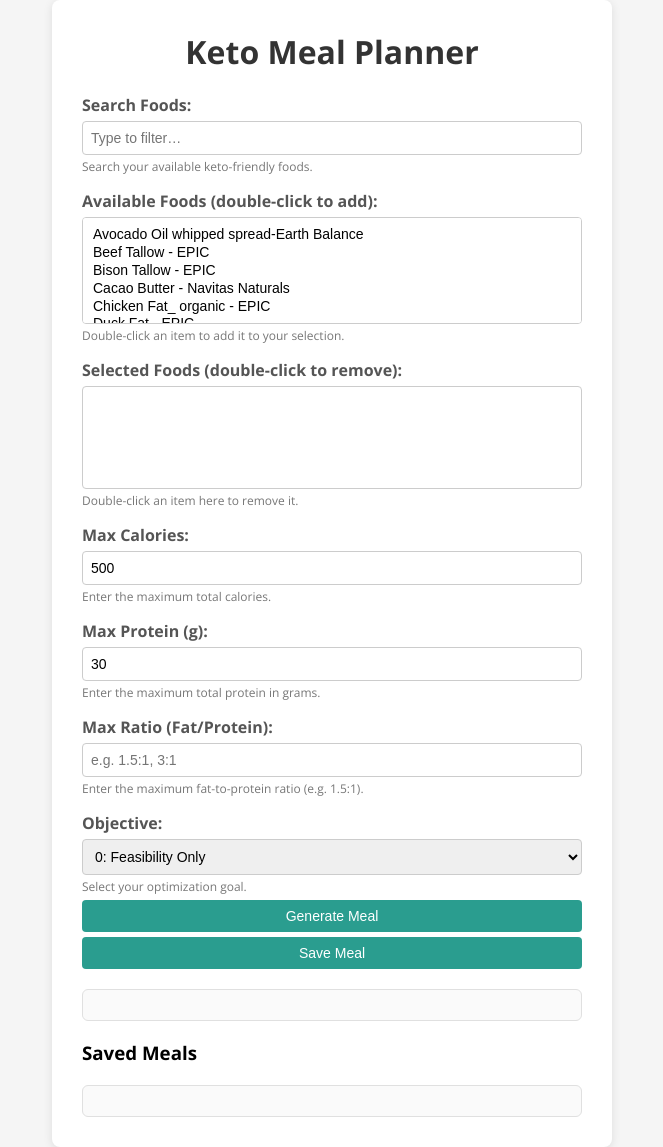
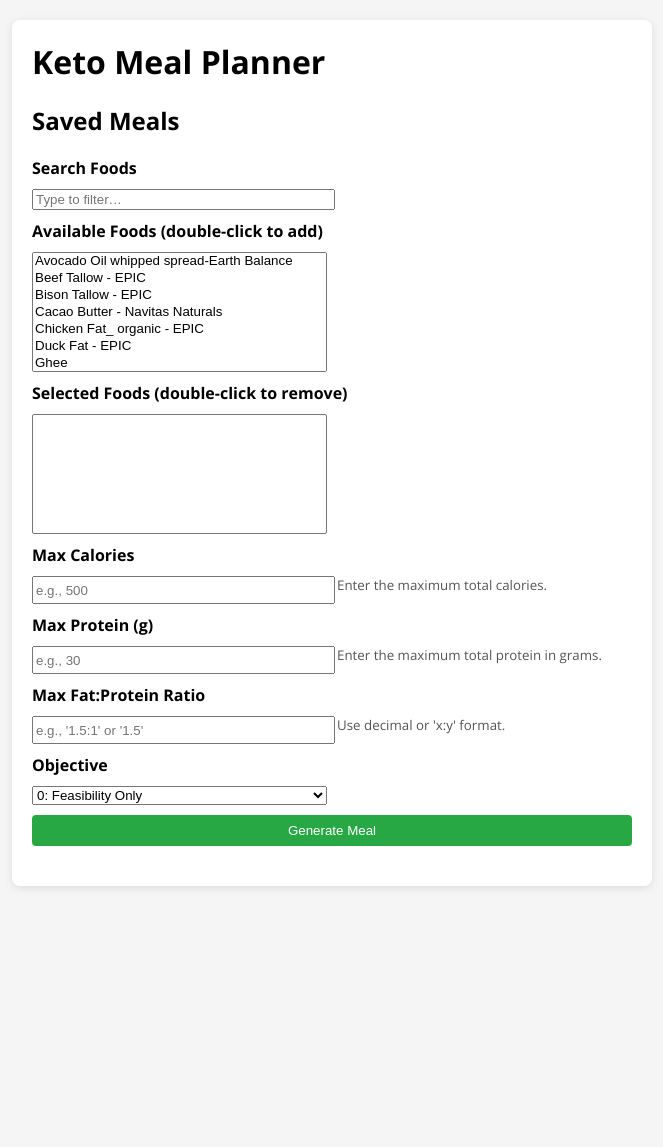
Before and after one commit to truemancd/keto-meal-planner, a Flask app: page / in a window 1280 px wide. Shown: the whole page, without its empty margins (308-971 px from the left). After the commit the page ends 888 px from the top, so only its background shows below. Run offline with Flask 3, Linux system fonts and the light colour scheme; lists and menus that the app fills with data are empty.

Commit message:
index update

```diff
--- a/templates/index.html
+++ b/templates/index.html
@@ -6,248 +6,95 @@
   <title>Keto Meal Planner</title>
   <link href="https://fonts.googleapis.com/css?family=Open+Sans:400,700&display=swap" rel="stylesheet">
   <style>
-    body {
-      margin: 0;
-      padding: 0;
-      font-family: 'Open Sans', sans-serif;
-      background-color: #f5f5f5;
-      display: flex;
-      align-items: center;
-      justify-content: center;
-      min-height: 100vh;
-    }
-    .container {
-      background: #fff;
-      padding: 30px;
-      border-radius: 8px;
-      box-shadow: 0 2px 10px rgba(0,0,0,0.1);
-      max-width: 500px;
-      width: 100%;
-    }
-    h1 {
-      margin-top: 0;
-      text-align: center;
-      color: #333;
-    }
-    label {
-      font-weight: bold;
-      display: block;
-      margin-top: 15px;
-      color: #555;
-    }
-    input, select, button {
-      width: 100%;
-      padding: 8px;
-      margin-top: 5px;
-      border: 1px solid #ccc;
-      border-radius: 4px;
-      font-size: 14px;
-      box-sizing: border-box;
-    }
-    .info {
-      font-size: 12px;
-      color: #777;
-      margin-top: 3px;
-    }
-    button {
-      background-color: #2a9d8f;
-      color: white;
-      border: none;
-      cursor: pointer;
-    }
-    button:hover {
-      background-color: #21867a;
-    }
-    #results, #savedMeals {
-      margin-top: 20px;
-      background: #fafafa;
-      padding: 15px;
-      border-radius: 6px;
-      border: 1px solid #e0e0e0;
-      max-height: 300px;
-      overflow: auto;
-    }
-    .saved-item {
-      margin-bottom: 10px;
-      padding: 8px;
-      border: 1px solid #ddd;
-      border-radius: 4px;
-      background: #fff;
-    }
-    .saved-item button {
-      width: auto;
-      display: inline-block;
-      margin-top: 5px;
-    }
+    body { margin:0; padding:0; font-family:'Open Sans',sans-serif; background:#f5f5f5; display:flex; justify-content:center; align-items:start; min-height:100vh; }
+    .container { background:#fff; padding:20px; margin:20px; border-radius:8px; box-shadow:0 2px 8px rgba(0,0,0,0.1); width:600px; }
+    h1,h2 { margin-top:0; }
+    .input-group { display:grid; grid-template-columns:1fr 1fr; grid-gap:10px; }
+    .input-group label { grid-column:span 2; font-weight:700; }
+    .input-group input, .input-group select, .input-group small { width:100%; }
+    .input-group small { color:#555; margin-bottom:10px; }
+    #foodList, #selectedList { height:120px; }
+    #results { margin-top:20px; }
+    #results table { width:100%; border-collapse:collapse; margin-top:10px; }
+    #results th, #results td { border:1px solid #ddd; padding:8px; text-align:left; }
+    #results th { background:#eee; }
+    #savedMeals { list-style:none; padding:0; }
+    #savedMeals li { background:#fafafa; margin:4px 0; padding:6px; border:1px solid #ddd; display:flex; justify-content:space-between; align-items:center; }
+    button { padding:8px 12px; border:none; border-radius:4px; background:#28a745; color:#fff; cursor:pointer; }
+    button#saveBtn { background:#007bff; }
   </style>
 </head>
 <body>
   <div class="container">
     <h1>Keto Meal Planner</h1>
-
-    <label for="foodSearch">Search Foods:</label>
+    <h2>Saved Meals</h2>
+    <ul id="savedMeals"></ul>
+    <div class="input-group">
+      <label for="foodSearch">Search Foods</label>
       <input id="foodSearch" placeholder="Type to filter…" />
-    <div class="info">Search your available keto-friendly foods.</div>
-
-    <label for="foodSelect">Available Foods (double-click to add):</label>
-    <select id="foodSelect" multiple size="5"></select>
-    <div class="info">Double-click an item to add it to your selection.</div>
-
-    <label for="selectedList">Selected Foods (double-click to remove):</label>
-    <select id="selectedList" multiple size="5"></select>
-    <div class="info">Double-click an item here to remove it.</div>
-
-    <label for="caloriesMax">Max Calories:</label>
-    <input type="number" id="caloriesMax" value="500" />
-    <div class="info">Enter the maximum total calories.</div>
-
-    <label for="proteinMax">Max Protein (g):</label>
-    <input type="number" id="proteinMax" value="30" />
-    <div class="info">Enter the maximum total protein in grams.</div>
-
-    <label for="ratioMax">Max Ratio (Fat/Protein):</label>
-    <input type="text" id="ratioMax" placeholder="e.g. 1.5:1, 3:1" />
-    <div class="info">Enter the maximum fat-to-protein ratio (e.g. 1.5:1).</div>
-
-    <label for="objectiveType">Objective:</label>
+      <label for="foodList">Available Foods (double-click to add)</label>
+      <select id="foodList" multiple></select>
+      <label for="selectedList">Selected Foods (double-click to remove)</label>
+      <select id="selectedList" multiple></select>
+      <label for="caloriesMax">Max Calories</label>
+      <input type="number" id="caloriesMax" placeholder="e.g., 500" />
+      <small>Enter the maximum total calories.</small>
+      <label for="proteinMax">Max Protein (g)</label>
+      <input type="number" id="proteinMax" placeholder="e.g., 30" />
+      <small>Enter the maximum total protein in grams.</small>
+      <label for="ratioMax">Max Fat:Protein Ratio</label>
+      <input type="text" id="ratioMax" placeholder="e.g., '1.5:1' or '1.5'" />
+      <small>Use decimal or 'x:y' format.</small>
+      <label for="objectiveType">Objective</label>
       <select id="objectiveType">
         <option value="0">0: Feasibility Only</option>
-      <option value="1">1: Minimize Total Weight</option>
+        <option value="1">1: Minimize Total Grams</option>
         <option value="2">2: Maximize Protein</option>
         <option value="3">3: Minimize Max Ingredient</option>
         <option value="4">4: Maximize Min Ingredient</option>
       </select>
-    <div class="info">Select your optimization goal.</div>
-
-    <button id="generateBtn">Generate Meal</button>
-    <button id="saveBtn" disabled>Save Meal</button>
-
+      <button id="generateBtn" style="grid-column:span 2">Generate Meal</button>
+      <button id="saveBtn" style="grid-column:span 2; display:none;">Save Meal</button>
+    </div>
     <div id="results"></div>
-
-    <h3>Saved Meals</h3>
-    <div id="savedMeals"></div>
   </div>
-
   <script>
     const allFoods = {{ food_list | tojson }};
-    const foodSelect = document.getElementById('foodSelect');
-    const selectedList = document.getElementById('selectedList');
-    const resultsDiv = document.getElementById('results');
-    const saveBtn = document.getElementById('saveBtn');
-    let currentResult = null;
-    let savedMeals = JSON.parse(localStorage.getItem('savedMeals') || '[]');
-
-    function populateSelect(list) {
-      foodSelect.innerHTML = '';
-      list.forEach(food => {
-        const opt = document.createElement('option');
-        opt.value = food;
-        opt.textContent = food;
-        foodSelect.appendChild(opt);
+    function populateFoods(list) {
+      const fl = document.getElementById('foodList'); fl.innerHTML = '';
+      list.forEach(f=>{ let o=new Option(f,f); fl.add(o); });
+    }
+    // Initial populate & filter
+    document.addEventListener('DOMContentLoaded', ()=>{
+      populateFoods(allFoods);
+      document.getElementById('foodSearch').addEventListener('input', e=>{
+        populateFoods(allFoods.filter(f=>f.toLowerCase().includes(e.target.value.toLowerCase())));
       });
+      // Dblclick handlers
+      document.getElementById('foodList').addEventListener('dblclick',e=>addFood(e.target.value));
+      document.getElementById('selectedList').addEventListener('dblclick',e=>removeFood(e.target.value));
+      document.getElementById('generateBtn').addEventListener('click',submitForm);
+      document.getElementById('saveBtn').addEventListener('click',saveMeal);
+      loadSavedMeals();
+    });
+    function addFood(val){ let sl=document.getElementById('selectedList'); if([...sl.options].every(o=>o.value!==val)){ sl.add(new Option(val,val)); }}
+    function removeFood(val){ let sl=document.getElementById('selectedList'); [...sl.options].forEach(o=>{ if(o.value===val) sl.remove(o.index); }); }
+    function submitForm(){
+      const results=document.getElementById('results'); results.innerHTML=''; document.getElementById('saveBtn').style.display='none';
+      const selected=[...document.getElementById('selectedList').options].map(o=>o.value);
+      const payload={ foods:selected, calories_max:parseFloat(document.getElementById('caloriesMax').value)||0, protein_max:parseFloat(document.getElementById('proteinMax').value)||0, ratio_max:document.getElementById('ratioMax').value, objective_function_type:parseInt(document.getElementById('objectiveType').value) };
+      fetch('/optimize',{method:'POST',headers:{'Content-Type':'application/json'},body:JSON.stringify(payload)})
+        .then(r=>r.json())
+        .then(d=>{ if(d.error){ results.textContent='⚠️ '+d.error; } else{ renderResults(d); document.getElementById('saveBtn').style.display='block'; }} )
+        .catch(e=>{ results.textContent='❌ '+e; });
     }
-
-    function parseRatio(val) {
-      if (val.includes(':')) {
-        return parseFloat(val.split(':')[0]) || 0;
+    function renderResults(d){
+      const r=document.getElementById('results'); r.innerHTML=`<h2>Meal Plan</h2><pre>${d.meal_plan}</pre><h3>Ingredients</h3><table><tr><th>Name</th><th>g</th><th>Fat</th><th>Prot</th><th>Carb</th><th>Cal</th></tr>${d.ingredients.map(i=>`<tr><td>${i.name}</td><td>${i.grams.toFixed(2)}</td><td>${i.fat.toFixed(2)}</td><td>${i.protein.toFixed(2)}</td><td>${i.carbs.toFixed(2)}</td><td>${i.calories.toFixed(2)}</td></tr>`).join('')}\
+<h3>Totals</h3><table><tr><th>Metric</th><th>Amount</th></tr><tr><td>Total Fat</td><td>${d.totals.fat.toFixed(2)}</td></tr><tr><td>Total Prot</td><td>${d.totals.protein.toFixed(2)}</td></tr><tr><td>Total Carb</td><td>${d.totals.carbs.toFixed(2)}</td></tr><tr><td>Total Cal</td><td>${d.totals.calories.toFixed(2)}</td></tr></table>`;
     }
-      return parseFloat(val) || 0;
-    }
-
-    function loadSavedMeals() {
-      const savedDiv = document.getElementById('savedMeals');
-      savedDiv.innerHTML = '';
-      savedMeals.forEach((meal, idx) => {
-        const div = document.createElement('div');
-        div.className = 'saved-item';
-        div.innerHTML = `<strong>${meal.meal_plan}</strong><br>
-          Calories: ${meal.totals.calories.toFixed(1)}, Protein: ${meal.totals.protein.toFixed(1)}<br>
-          <button onclick="viewSaved(${idx})">View</button>
-          <button onclick="removeSaved(${idx})">Remove</button>`;
-        savedDiv.appendChild(div);
-      });
-    }
-
-    function viewSaved(idx) {
-      renderResults(savedMeals[idx]);
-    }
-
-    function removeSaved(idx) {
-      savedMeals.splice(idx,1);
-      localStorage.setItem('savedMeals', JSON.stringify(savedMeals));
-      loadSavedMeals();
-    }
-
-    document.addEventListener('DOMContentLoaded', () => {
-      populateSelect(allFoods);
-      loadSavedMeals();
-
-      document.getElementById('foodSearch').addEventListener('input', e => {
-        const q = e.target.value.toLowerCase();
-        populateSelect(allFoods.filter(f => f.toLowerCase().includes(q)));
-      });
-
-      foodSelect.addEventListener('dblclick', e => {
-        if (e.target.tagName === 'OPTION') {
-          const val = e.target.value;
-          if (!Array.from(selectedList.options).some(o => o.value === val)) {
-            selectedList.appendChild(e.target.cloneNode(true));
-          }
-        }
-      });
-
-      selectedList.addEventListener('dblclick', e => {
-        if (e.target.tagName === 'OPTION') e.target.remove();
-      });
-
-      document.getElementById('generateBtn').addEventListener('click', submitForm);
-      saveBtn.addEventListener('click', () => {
-        if (currentResult) {
-          savedMeals.push(currentResult);
-          localStorage.setItem('savedMeals', JSON.stringify(savedMeals));
-          loadSavedMeals();
-          saveBtn.disabled = true;
-        }
-      });
-    });
-
-    function submitForm() {
-      resultsDiv.innerHTML = '<p>Generating...</p>';
-      saveBtn.disabled = true;
-      const selected = Array.from(selectedList.options).map(o => o.value);
-      const payload = {
-        foods: selected,
-        calories_max: parseFloat(document.getElementById('caloriesMax').value) || 0,
-        protein_max: parseFloat(document.getElementById('proteinMax').value) || 0,
-        ratio_max: parseRatio(document.getElementById('ratioMax').value),
-        objective_function_type: parseInt(document.getElementById('objectiveType').value)
-      };
-      fetch('/optimize', {
-        method:'POST', headers:{'Content-Type':'application/json'}, body:JSON.stringify(payload)
-      })
-      .then(r=>r.json())
-      .then(d=>{
-        renderResults(d);
-        if (!d.error) {
-          currentResult = d;
-          saveBtn.disabled = false;
-        }
-      })
-      .catch(err=>{ resultsDiv.innerHTML = `<p>Error: ${err.message}</p>`; });
-    }
-
-    function renderResults(d) {
-      if (d.error) {
-        resultsDiv.innerHTML = `<h2>Error</h2><p>${d.error}</p>`;
-        return;
-      }
-      let html = `<h2>${d.meal_plan}</h2><ul>`;
-      d.ingredients.forEach(i=>{
-        html += `<li>${i.name}: ${i.grams.toFixed(2)}g (Fat ${i.fat.toFixed(1)}g, Prot ${i.protein.toFixed(1)}g, Carb ${i.carbs.toFixed(1)}g, Cal ${i.calories.toFixed(1)})</li>`;
-      });
-      html += `</ul><p><strong>Totals</strong>: Calories ${d.totals.calories.toFixed(1)}g, Protein ${d.totals.protein.toFixed(1)}g, Fat ${d.totals.fat.toFixed(1)}g, Carbs ${d.totals.carbs.toFixed(1)}g, Ratio ${d.totals.fat.toFixed(1)}:${d.totals.protein.toFixed(1)}</p>`;
-      resultsDiv.innerHTML = html;
-    }
+    function saveMeal(){ const r=document.getElementById('results').innerHTML; if(!r) return; let list=JSON.parse(localStorage.getItem('savedMeals')||'[]'); list.push(r); localStorage.setItem('savedMeals',JSON.stringify(list)); loadSavedMeals(); }
+    function loadSavedMeals(){ const ul=document.getElementById('savedMeals'); ul.innerHTML=''; JSON.parse(localStorage.getItem('savedMeals')||'[]').forEach((html,i)=>{ let li=document.createElement('li'); li.innerHTML=`<span>Meal ${i+1}</span><button onclick=\"removeSaved(${i})\">Remove</button>`; li.insertAdjacentHTML('beforeend',html); ul.appendChild(li);} ); }
+    function removeSaved(idx){ let list=JSON.parse(localStorage.getItem('savedMeals')||'[]'); list.splice(idx,1); localStorage.setItem('savedMeals',JSON.stringify(list)); loadSavedMeals(); }
   </script>
 </body>
 </html>
```
Lines whose indentation alone changed are shown as unchanged.
